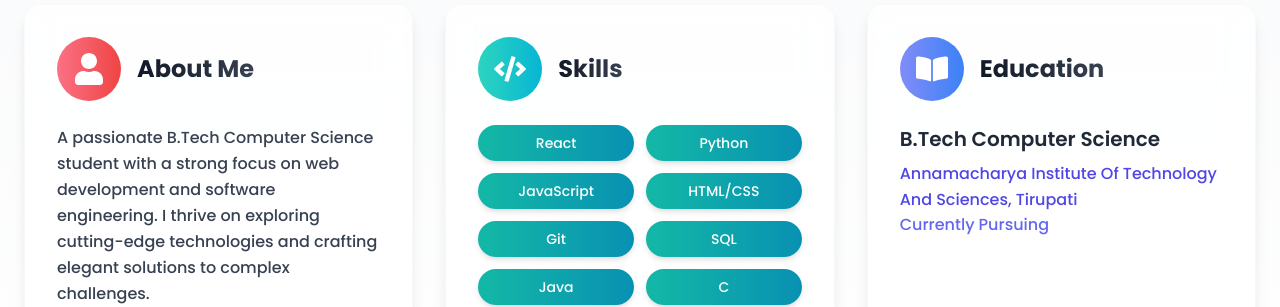
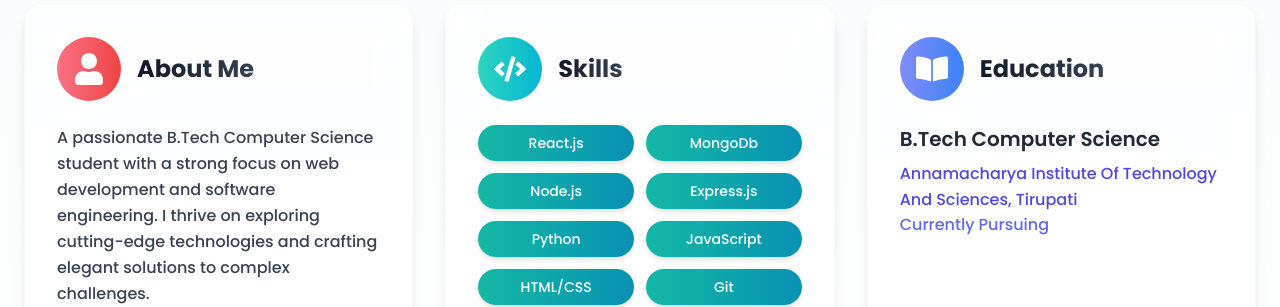
Before and after one commit to LEKKALA-BHASKAR/portfolio_react, a React (Vite) app: page / in a window 1280 px wide. Shown: the part 1100-1407 px from the top of the page. Built offline with nearby package versions, Linux system fonts and the light colour scheme.

Commit message:
skills updated

```diff
--- a/src/components/About.jsx
+++ b/src/components/About.jsx
@@ -3,8 +3,8 @@ import { motion } from 'framer-motion';
 
 function About() {
   const skills = [
-    'React', 'Python', 'JavaScript', 'HTML/CSS',
-    'Git', 'SQL', 'Java', 'C'
+    'React.js','MongoDb','Node.js','Express.js','Python', 'JavaScript', 'HTML/CSS',
+    'Git', 'SQL', 'Java'
   ];
 
   const container = {
```
